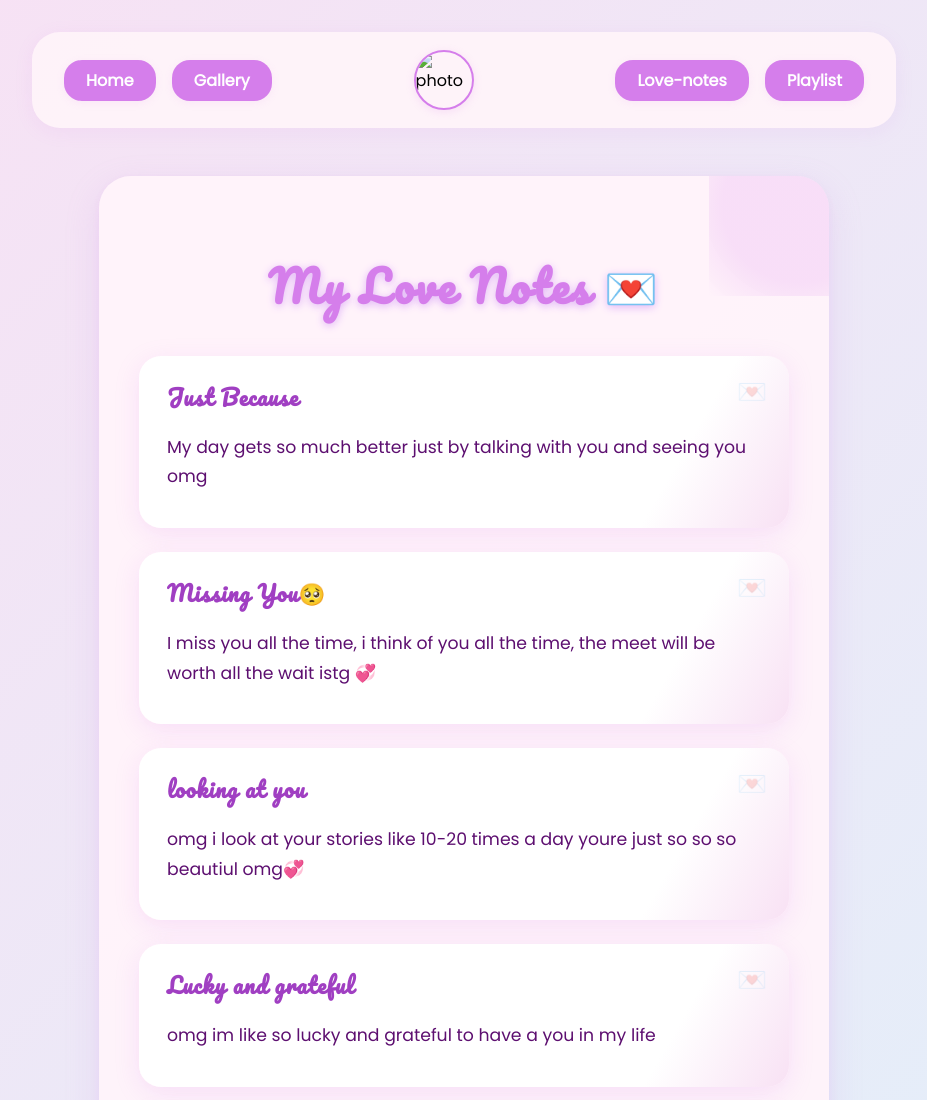
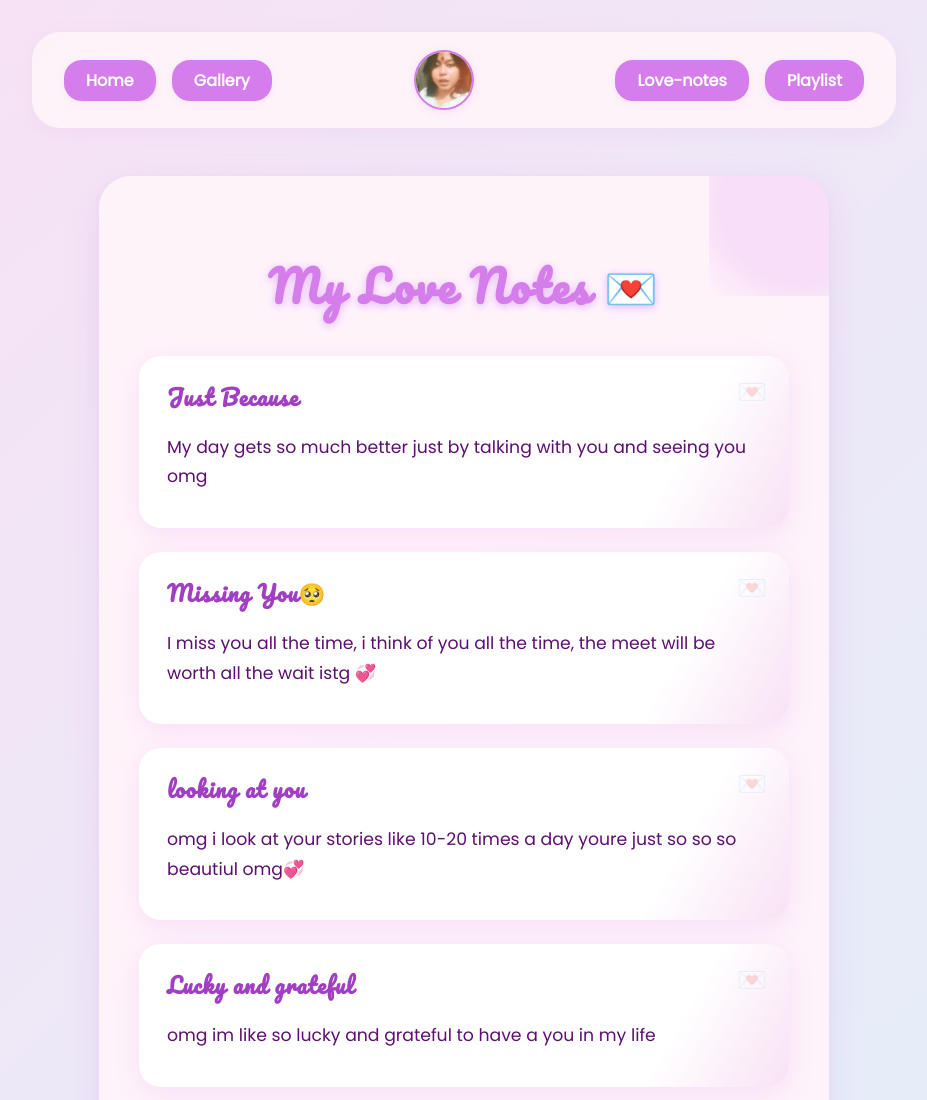
Before and after one commit to faustybread/ourspace, a plain HTML site: page our space/love-notes.html in a window 1280 px wide. Shown: the top 1100 px of the page, without its empty margins (176-1103 px from the left). Drawn offline with Linux system fonts and the light colour scheme.

Commit message:
Update love-notes.html

```diff
--- a/our space/love-notes.html
+++ b/our space/love-notes.html
@@ -13,7 +13,7 @@
       <button onclick="location.href='index.html'">Home</button>
       <button onclick="location.href='gallery.html'">Gallery</button>
     </nav>
-    <img src="../../arshie3.png" alt="photo" class="photo" />
+    <img src="arshieimages/arshie3.png" alt="photo" class="photo" />
     <nav class="nav-right">
       <button onclick="location.href='love-notes.html'">Love-notes</button>
       <button onclick="location.href='playlsit.html'">Playlist</button>
```
